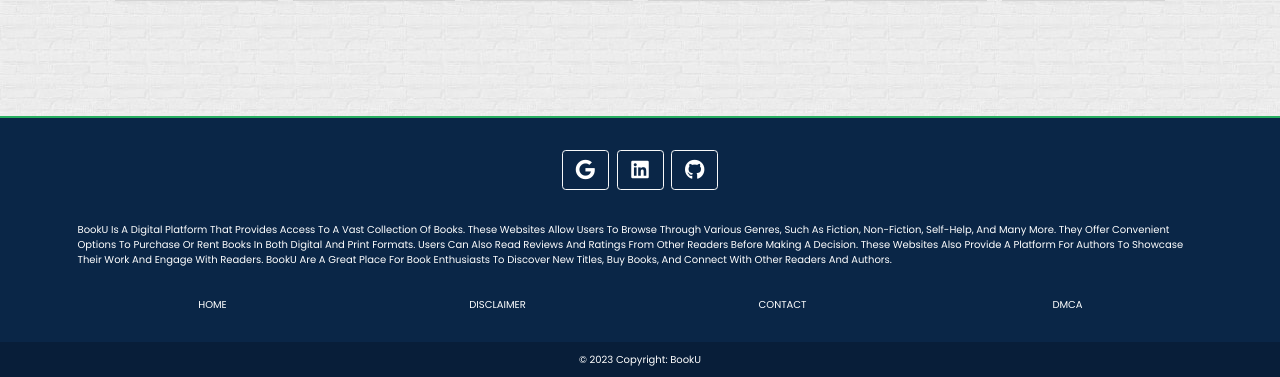
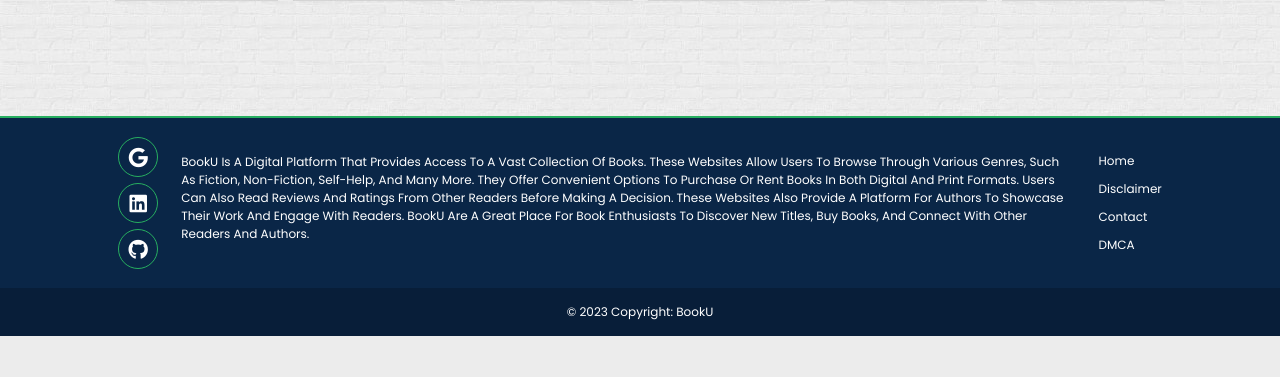
Before and after one commit to MuhWijdanandiPratama/BookU, a PHP site: page /?book=1 in a window 1280 px wide. Shown: the part 2182-2559 px from the top of the page. After the commit the page ends 2518 px from the top, so only its background shows below. Run offline with PHP 8.4, Linux system fonts and the light colour scheme; data that the repository does not hold is empty.

Commit message:
lets gogogo!!!

```diff
--- a/index.php
+++ b/index.php
@@ -60,13 +60,13 @@ include('affiliate.php');
 
             <div class="swiper books-slider">
                 <div class="swiper-wrapper">
-                    <a href="#" class="swiper-slide"><img src="asset/image/book-1.png" alt=""></a>
-                    <a href="#" class="swiper-slide"><img src="asset/image/book-2.png" alt=""></a>
-                    <a href="#" class="swiper-slide"><img src="asset/image/book-3.png" alt=""></a>
-                    <a href="#" class="swiper-slide"><img src="asset/image/book-4.png" alt=""></a>
-                    <a href="#" class="swiper-slide"><img src="asset/image/book-5.png" alt=""></a>
-                    <a href="#" class="swiper-slide"><img src="asset/image/book-6.png" alt=""></a>
-                </div>
+                    <a href="detail.php?book=1524798649" class="swiper-slide"><img src="asset/image/book-7.jpg" alt=""></a>
+                    <a href="detail.php?book=1338587188" class="swiper-slide"><img src="asset/image/book-8.jpg" alt=""></a>
+                    <a href="detail.php?book=1368043631" class="swiper-slide"><img src="asset/image/book-9.jpg" alt=""></a>
+                    <a href="detail.php?book=B0BPNB19CL" class="swiper-slide"><img src="asset/image/book-10.jpg" alt=""></a>
+                    <a href="detail.php?book=006322593X" class="swiper-slide"><img src="asset/image/book-11.jpg" alt=""></a>
+                    <a href="detail.php?book=B09ZNTH869" class="swiper-slide"><img src="asset/image/book-12.jpg" alt=""></a>
+                </div><br>
                 <img src="asset/image/stand.png" class="stand" alt="">
             </div>
         </div>
@@ -422,24 +422,18 @@ include('affiliate.php');
 
     </section>
 
-    <footer style="background: #0a2647;border-top: 2px solid #27AE60;" class="text-white">
+    <section class="sec-footer">
 
-        <div class="container text-center mt-5">
+        <div class="isi-footer">
+            <div class="ikon">
+                <a href="#" class="fab fa-google"></a>
 
-            <div>
-                <div class="btn btn-outline-light btn-floating m-1">
-                    <a href="#" style="text-decoration: none;height: 3rem; width: 3rem;line-height: 3rem;font-size: 2rem;color: #fff;" class="fab fa-google"></a>
-                </div>
-                <div class="btn btn-outline-light btn-floating m-1">
-                    <a href="#" style="text-decoration: none;height: 3rem; width: 3rem;line-height: 3rem;font-size: 2rem;color: #fff;" class="fab fa-linkedin"></a>
-                </div>
-                <div class="btn btn-outline-light btn-floating m-1">
-                    <a href="#" style="text-decoration: none;height: 3rem; width: 3rem;line-height: 3rem;font-size: 2rem;color: #fff;" class="fab fa-github"></a>
-                </div>
+                <a href="#" class="fab fa-linkedin"></a>
+
+                <a href="#" class="fab fa-github"></a>
             </div>
 
-            <div class="mt-5">
-                <p align="left">
+            <p>
                 BookU is a digital platform that provides access to a vast collection of books.
                 These websites allow users to browse through various genres, such as fiction, non-fiction, self-help, and many more.
                 They offer convenient options to purchase or rent books in both digital and print formats.
@@ -447,45 +441,25 @@ include('affiliate.php');
                 These websites also provide a platform for authors to showcase their work and engage with readers.
                 BookU are a great place for book enthusiasts to discover new titles, buy books, and connect with other readers and authors.
             </p>
-            </div>
 
-            <div class="mt-5">
-
-                <div class="row">
-
-                    <div class="col-lg-3 col-md-6 mb-4 mb-md-0">
-                        <a href="index.php" class="text-white text-uppercase text-decoration-none">Home</a>
-                    </div>
-
-                    <div class="col-lg-3 col-md-6 mb-4 mb-md-0">
-                        <a href="disclaimer.php" class="text-white text-uppercase text-decoration-none">Disclaimer</a>
-                    </div>
-
-                    <div class="col-lg-3 col-md-6 mb-4 mb-md-0">
-                        <a href="contact.php" class="text-white text-uppercase text-decoration-none">Contact</a>
-                    </div>
-
-                    <div class="col-lg-3 col-md-6 mb-4 mb-md-0">
-                        <a href="dcma.php" class="text-white text-uppercase text-decoration-none">DMCA</a>
+            <div class="cepat-link">
+                <a href="index.php">Home</a>
+                <a href="disclaimer.php">Disclaimer</a>
+                <a href="contact.php">Contact</a>
+                <a href="dcma.php">DMCA</a>
             </div>
 
         </div>
 
-            </div>
+    </section>
 
-        </div>
-
-
-        <div class="text-center p-3 mt-5" style="background-color: rgba(0, 0, 0, 0.2);">
+    <div class="credit">
         &copy;
         <script>
             document.write(new Date().getFullYear())
         </script> Copyright:
-            <a href="#" class="text-white text-decoration-none">BookU</a>
+        <a href="#">BookU</a>
     </div>
-
-    </footer>
-
 
 
 
```
Also changed, not shown: asset/image/book-10.jpg (added), asset/image/book-11.jpg (added), asset/image/book-12.jpg (added), asset/image/book-7.jpg (added), asset/image/book-8.jpg (added), asset/image/book-9.jpg (added). Lines whose indentation alone changed are shown as unchanged.
